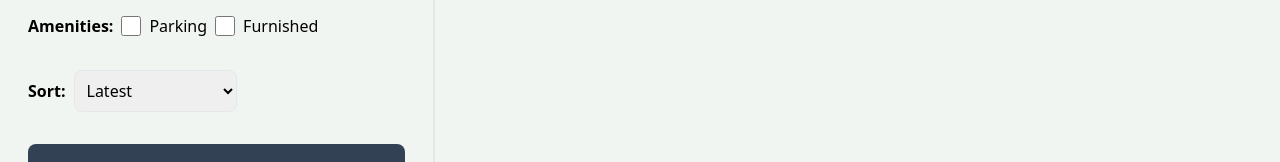
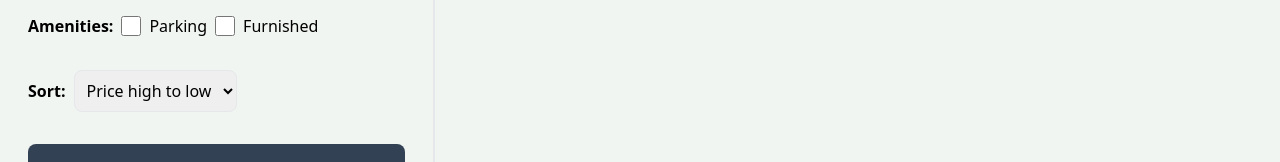
Before and after one commit to Hrishikesh46/mern-real-estate, a React (Vite) app in the folder client/: page /search in a window 1280 px wide. Shown: the part 224-386 px from the top of the page. Built offline with nearby package versions, Linux system fonts and the light colour scheme; no server answers.

Commit message:
add onChange and onSubmit functionality to the search page

```diff
--- a/client/src/pages/Search.jsx
+++ b/client/src/pages/Search.jsx
@@ -206,7 +206,7 @@ export default function Search() {
             <label className="font-semibold">Sort:</label>
             <select
               onChange={handleChange}
-              defaultValue={"createdAt_desc"}
+              defaultValue={"created_at_desc"}
               id="sort_order"
               className="border p-2 rounded-lg"
             >
```
